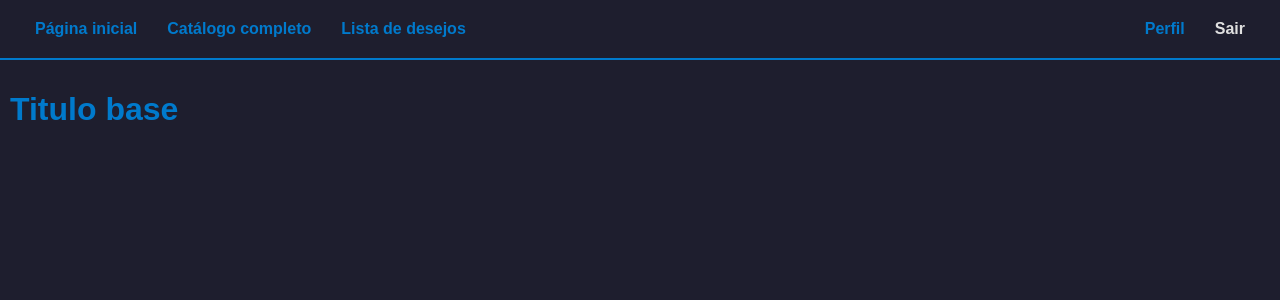
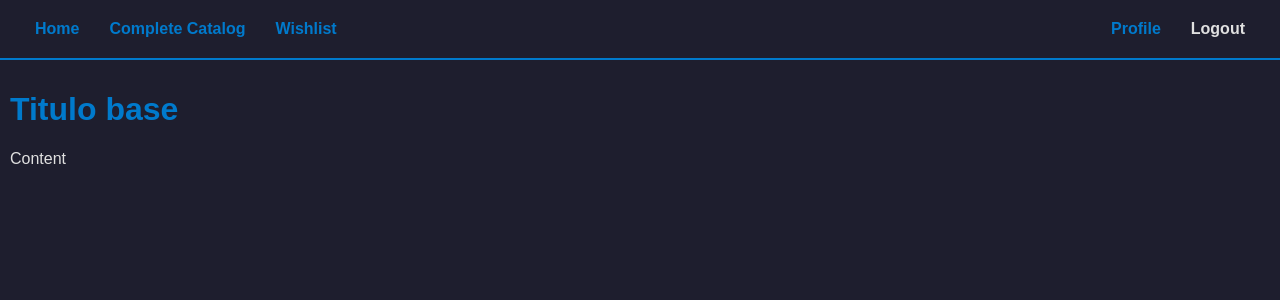
Before and after one commit to Gugonunes/bookCatalog, a Django app: page / in a window 1280 px wide. Shown: the top 300 px of the page. Run offline with Django 5.2, Linux system fonts and the light colour scheme.

Commit message:
feat(global): adjusting base template

```diff
--- a/templates/base.html
+++ b/templates/base.html
@@ -9,16 +9,20 @@
 <body>
     <nav>
         <ul>
-            <li><a href="/">Página inicial </a></li>
-            <li><a href="/books">Catálogo completo</a></li>
-            <li><a href="/wishlist">Lista de desejos</a></li>
-            <li><a href="/user">Perfil</a></li>
-            <li>Sair</li>
+            <li><a href="/">Home</a></li>
+            <li><a href="/books">Complete Catalog</a></li>
+            <li><a href="/wishlist">Wishlist</a></li>
+            <li><a href="/user">Profile</a></li>
+            <li>Logout</li>
         </ul>
     </nav>
     <div class="content">
         <h1>{% block title %} Titulo base {% endblock title %}</h1>
-        <div>{% block content %} {% endblock content %}</div>
+        <div>
+            {% block content %}
+            <p>Content</p>
+            {% endblock content %}
+        </div>
     </div>
 </body>
 </html>
```
